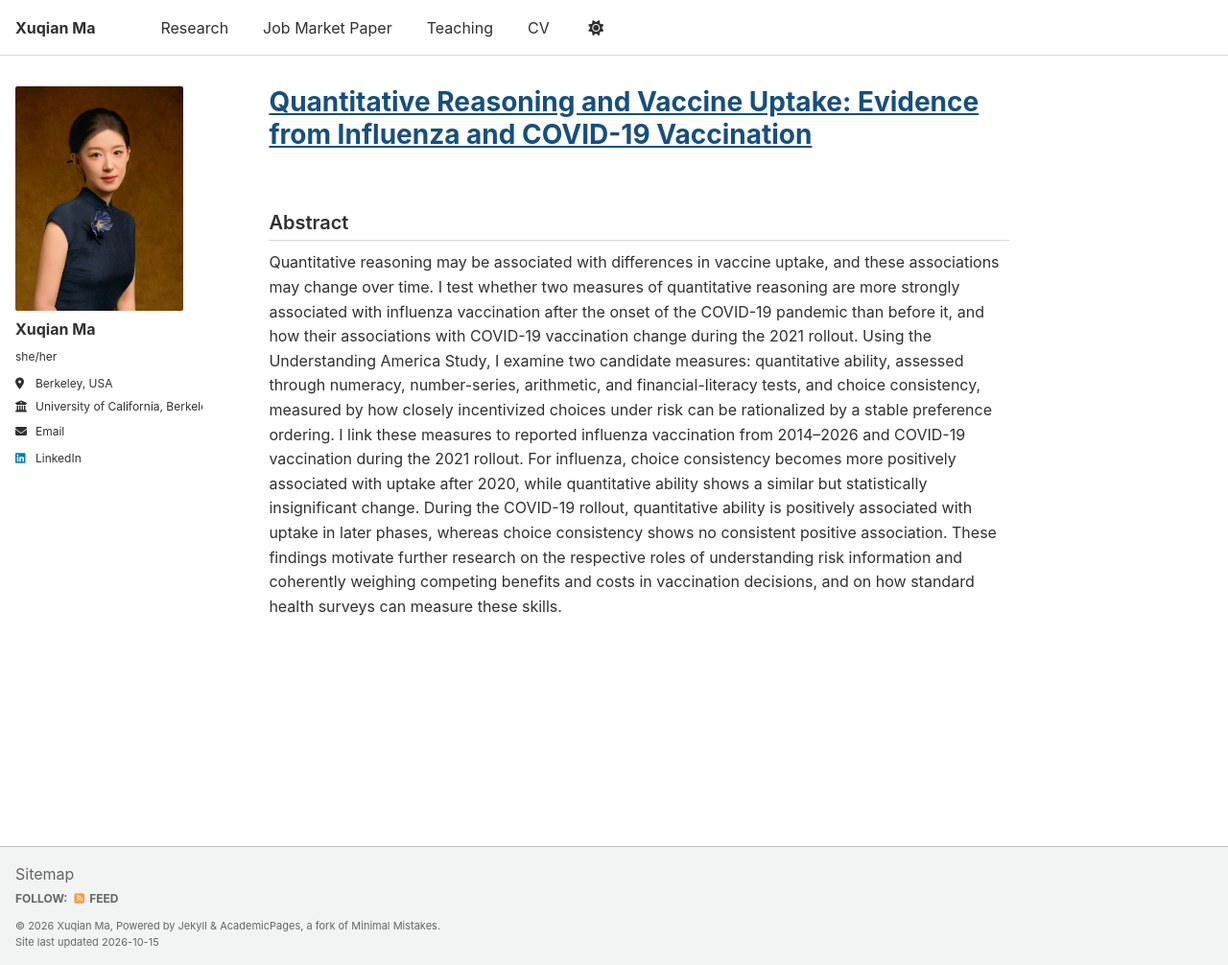
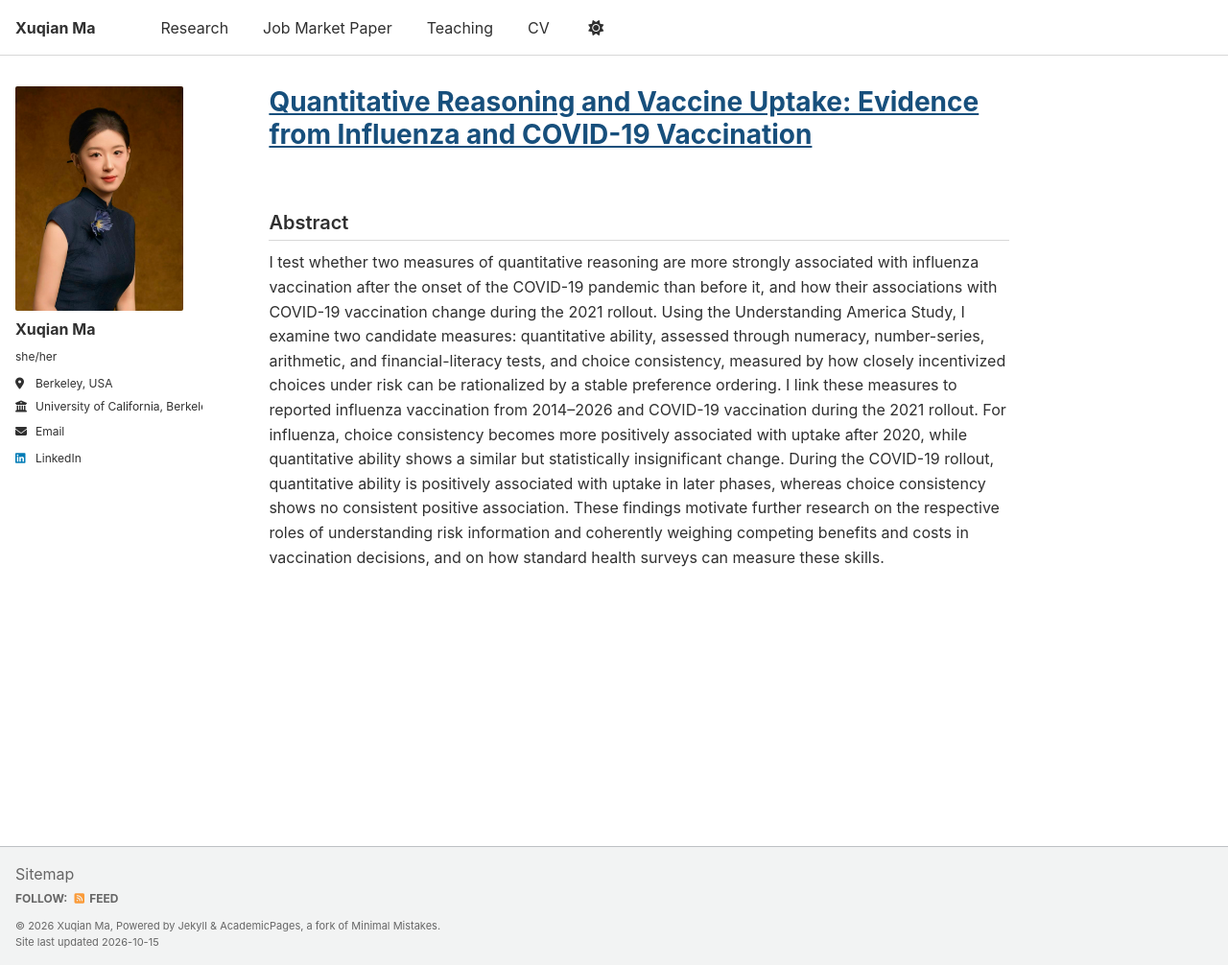
Before and after one commit to xuqianma0718/xuqianma0718.github.io, a Jekyll site: the page built from _publications/economic-rationality-preventive-health.md, in a window 1280 px wide and 1006 px high. Shown: the whole window at 96% size. Built offline with Jekyll 4.4.1, drawn with Linux system fonts in a browser that asks for light colours; a script that is not in the unit is left out.

Commit message:
Shorten JMP abstract opening

```diff
--- a/_publications/economic-rationality-preventive-health.md
+++ b/_publications/economic-rationality-preventive-health.md
@@ -6,7 +6,7 @@ permalink: /job-market-paper/
 authors: "Xuqian Ma"
 paper_url: "https://drive.google.com/file/d/1JBFgaiin_XU56YyAmNXcrnsnGFxtNzU8/view?usp=sharing"
 abstract: >-
-  Quantitative reasoning may be associated with differences in vaccine uptake, and these associations may change over time. I test whether two measures of quantitative reasoning are more strongly associated with influenza vaccination after the onset of the COVID-19 pandemic than before it, and how their associations with COVID-19 vaccination change during the 2021 rollout. Using the Understanding America Study, I examine two candidate measures: quantitative ability, assessed through numeracy, number-series, arithmetic, and financial-literacy tests, and choice consistency, measured by how closely incentivized choices under risk can be rationalized by a stable preference ordering. I link these measures to reported influenza vaccination from 2014–2026 and COVID-19 vaccination during the 2021 rollout. For influenza, choice consistency becomes more positively associated with uptake after 2020, while quantitative ability shows a similar but statistically insignificant change. During the COVID-19 rollout, quantitative ability is positively associated with uptake in later phases, whereas choice consistency shows no consistent positive association. These findings motivate further research on the respective roles of understanding risk information and coherently weighing competing benefits and costs in vaccination decisions, and on how standard health surveys can measure these skills.
+  I test whether two measures of quantitative reasoning are more strongly associated with influenza vaccination after the onset of the COVID-19 pandemic than before it, and how their associations with COVID-19 vaccination change during the 2021 rollout. Using the Understanding America Study, I examine two candidate measures: quantitative ability, assessed through numeracy, number-series, arithmetic, and financial-literacy tests, and choice consistency, measured by how closely incentivized choices under risk can be rationalized by a stable preference ordering. I link these measures to reported influenza vaccination from 2014–2026 and COVID-19 vaccination during the 2021 rollout. For influenza, choice consistency becomes more positively associated with uptake after 2020, while quantitative ability shows a similar but statistically insignificant change. During the COVID-19 rollout, quantitative ability is positively associated with uptake in later phases, whereas choice consistency shows no consistent positive association. These findings motivate further research on the respective roles of understanding risk information and coherently weighing competing benefits and costs in vaccination decisions, and on how standard health surveys can measure these skills.
 excerpt: ""
 links: '[<a href="https://drive.google.com/file/d/1JBFgaiin_XU56YyAmNXcrnsnGFxtNzU8/view?usp=sharing" target="_blank" rel="noopener">Paper</a>]'
 share: false
```
